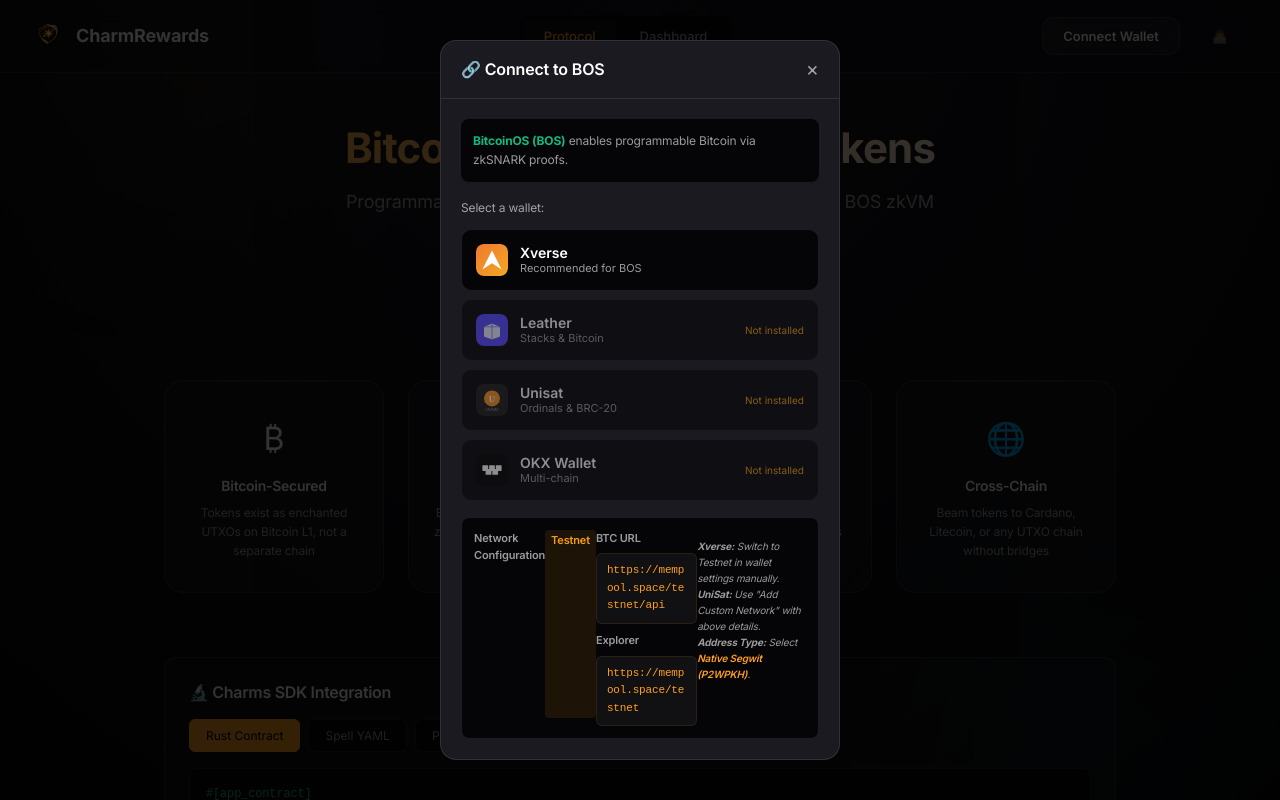
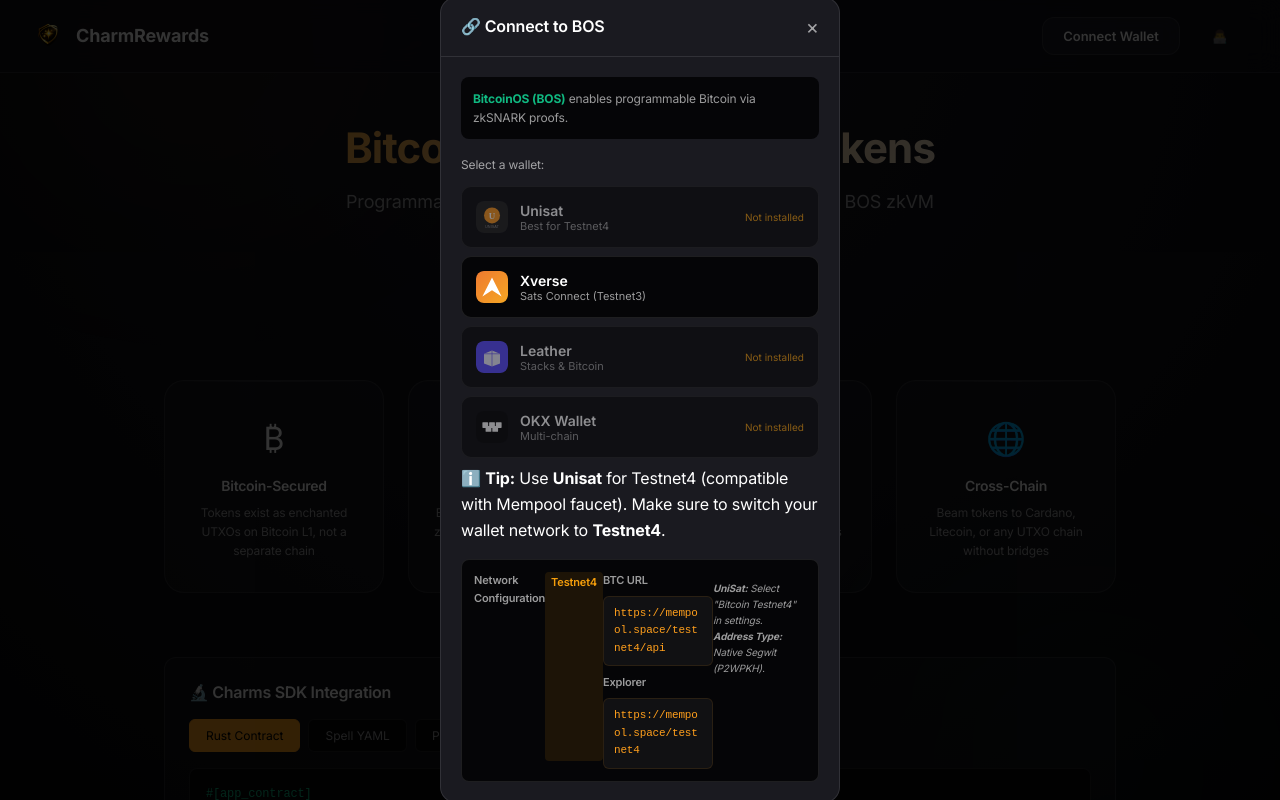
Before and after one commit to edwardtay/charm-rewards, a React (Vite) app in the folder frontend/: page / in a window 1280 px wide. Both pictures are taken after a click on the button "Connect Wallet". Shown: the top 800 px of the page. Built offline with nearby package versions, Linux system fonts and the light colour scheme.

Commit message:
fix: update UI to explicit recommend UniSat and Testnet4 configuration

```diff
--- a/frontend/src/App.jsx
+++ b/frontend/src/App.jsx
@@ -129,9 +129,9 @@
 
   // Wallet detection and connection
   const detectWallets = () => [
-    { id: 'xverse', name: 'Xverse', logo: '/wallets/xverse.svg', desc: 'Recommended for BOS', available: true },
+    { id: 'unisat', name: 'Unisat', logo: '/wallets/unisat.svg', desc: 'Best for Testnet4', available: typeof window !== 'undefined' && !!window.unisat },
+    { id: 'xverse', name: 'Xverse', logo: '/wallets/xverse.svg', desc: 'Sats Connect (Testnet3)', available: true },
     { id: 'leather', name: 'Leather', logo: '/wallets/leather.svg', desc: 'Stacks & Bitcoin', available: typeof window !== 'undefined' && !!window.LeatherProvider },
-    { id: 'unisat', name: 'Unisat', logo: '/wallets/unisat.svg', desc: 'Ordinals & BRC-20', available: typeof window !== 'undefined' && !!window.unisat },
     { id: 'okx', name: 'OKX Wallet', logo: '/wallets/okx.svg', desc: 'Multi-chain', available: typeof window !== 'undefined' && !!window.okxwallet?.bitcoin },
   ]
 
@@ -695,25 +695,27 @@
                   {!w.available && w.id !== 'xverse' && <span className="wallet-badge">Not installed</span>}
                 </button>
               ))}
+              <div className="alert-box info">
+                <p>ℹ️ <strong>Tip:</strong> Use <b>Unisat</b> for Testnet4 (compatible with Mempool faucet). Make sure to switch your wallet network to <b>Testnet4</b>.</p>
+              </div>
               <div className="network-info">
                 <div className="network-header">
                   <span>Network Configuration</span>
-                  <span className="network-tag">Testnet</span>
+                  <span className="network-tag">Testnet4</span>
                 </div>
                 <div className="network-details">
                   <div className="network-field">
                     <label>BTC URL</label>
-                    <code>https://mempool.space/testnet/api</code>
+                    <code>https://mempool.space/testnet4/api</code>
                   </div>
                   <div className="network-field">
                     <label>Explorer</label>
-                    <code>https://mempool.space/testnet</code>
+                    <code>https://mempool.space/testnet4</code>
                   </div>
                 </div>
                 <p className="network-help">
-                  <strong>Xverse:</strong> Switch to Testnet in wallet settings manually.<br />
-                  <strong>UniSat:</strong> Use "Add Custom Network" with above details.<br />
-                  <strong>Address Type:</strong> Select <span style={{ color: 'var(--primary)', fontWeight: 600 }}>Native Segwit (P2WPKH)</span>.
+                  <strong>UniSat:</strong> Select "Bitcoin Testnet4" in settings.<br />
+                  <strong>Address Type:</strong> Native Segwit (P2WPKH).
                 </p>
               </div>
             </div>
```
